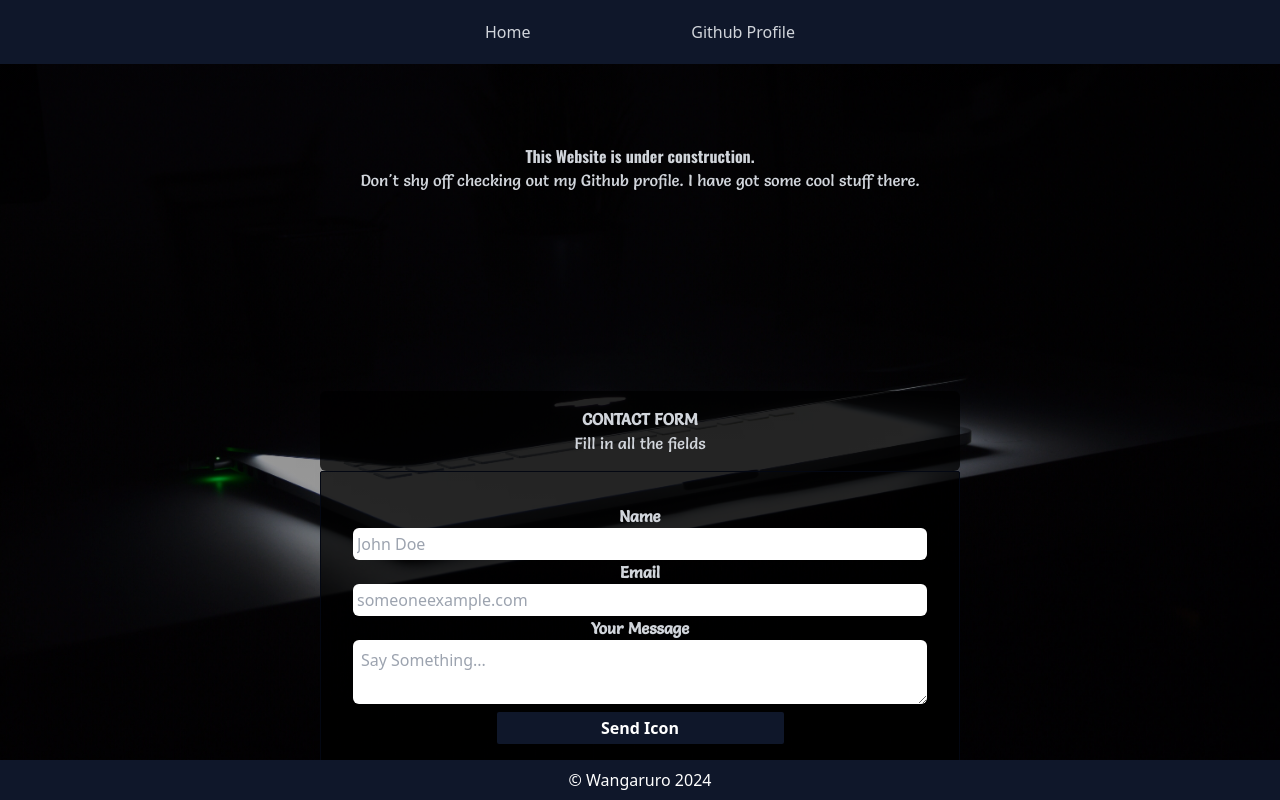
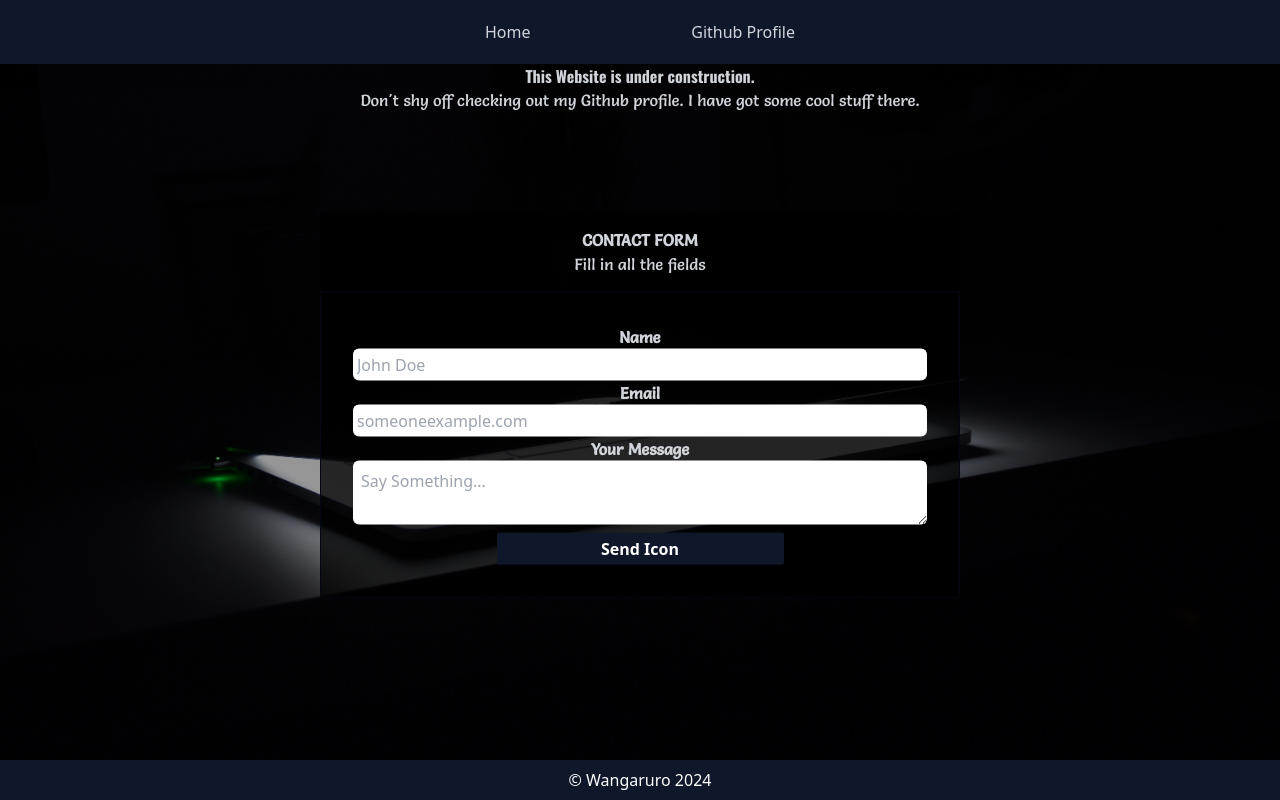
Before and after one commit to Wangach/soon, a React (Vite) app: page / in a window 1280 px wide. Built offline with nearby package versions, Linux system fonts and the light colour scheme.

Commit message:
nearly there

```diff
--- a/src/components/Form.jsx
+++ b/src/components/Form.jsx
@@ -2,7 +2,7 @@ import React from 'react'
 
 const Form = () => {
   return (
-    <div className='absolute w-full translate-y-2/4'>
+    <div className='absolute w-full translate-y-1/4'>
       <div className="text-gray-300 mt-0 mx-auto mb-0 bg-selection p-4 w-6/12 rounded-md">
         <h2 className="text-center font-bold uppercase salsa">Contact Form</h2>
         <p className='text-center salsa'>Fill in all the fields</p>
--- a/src/components/Landing.jsx
+++ b/src/components/Landing.jsx
@@ -7,7 +7,7 @@ const Landing = () => {
   return (
     <>
     <Nav />
-    <div className='text-gray-300 mt-20 text-center'>
+    <div className='text-gray-300 text-center'>
       <h2 className='font-bold oswald'>
         This Website is under construction.
       </h2>
```
